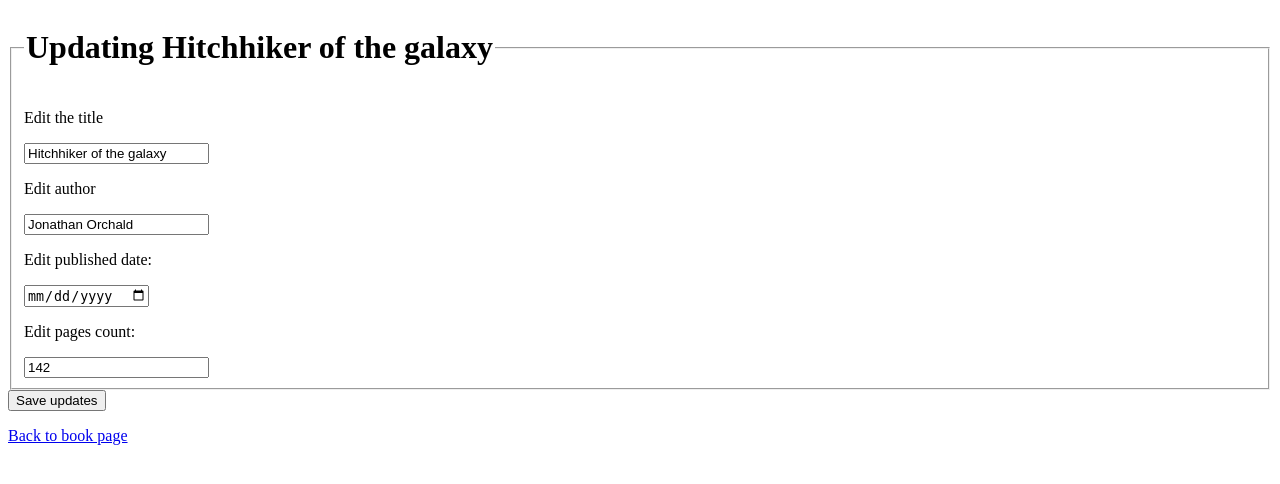
After one commit to kkkovalov/django-library, a Django app: page /1/1/update/ in a window 1280 px wide. The commit adds this page. Shown: the top 484 px of the page. Run offline with Django 4.2, Linux system fonts and the light colour scheme; data comes from the database, SQL or seed files in the repository; both versions use the stored data as it was after the commit.

Commit message:
CRUD operation for the library complete. Still fails to have empty fields, esspecialy the datetime format

```diff
--- a/libdeck/models.py
+++ b/libdeck/models.py
@@ -15,7 +15,7 @@ class Book(models.Model):
     libdeck_id = models.ForeignKey(LibrarySpace, on_delete=models.CASCADE, related_name="books")
     book_title = models.CharField(max_length=200, verbose_name="Title")
     book_author = models.CharField(max_length=200, verbose_name="Author")
-    book_pub_date = models.DateField(verbose_name="Date published")
+    book_pub_date = models.DateField(verbose_name="Date published", blank=True)
     book_pages = models.IntegerField(default=0, verbose_name="Pages")
 
     def __str__(self):
--- a/libdeck/urls.py
+++ b/libdeck/urls.py
@@ -9,5 +9,7 @@ urlpatterns = [
     path("", views.index, name="index"),
     path("<int:library_id>/", views.library, name="library_page"),
     path("<int:library_id>/<int:book_id>/", views.books, name="book_page"),
-    path("<int:library_id>/newbook/", views.newbook, name="new_book"),
+    path("<int:library_id>/newbook/", views.newBook, name="new_book"),
+    path("<int:library_id>/<int:book_id>/update/", views.updateBook, name="book_update"),
+    # path("<int:library_id>/<int:book_id>/deleteconfirmation/", views.deleteConfirmation, name="delete_confirmation"),
 ]
--- a/libdeck/views.py
+++ b/libdeck/views.py
@@ -1,5 +1,10 @@
-from django.http import HttpResponse, Http404, HttpRequest
+from typing import Any
+from django.db.models.query import QuerySet
+from django.http import HttpResponse, Http404, HttpRequest, HttpResponseRedirect
 from django.shortcuts import render, get_object_or_404
+from django.urls import reverse
+from django.views import generic
+from datetime import datetime
 
 from .models import LibrarySpace, Book
 
@@ -9,6 +14,24 @@ def index(request):
     context = {"latest_library_list": latest_library_list}
     return render(request, "libdeck/index.html", context)
     # return HttpResponse("Welcome to library crossroads!");
+
+
+# class IndexView(generic.ListView):
+#     template_name = "libdeck/index.html"
+#     context_object_name = "latest_library_list"
+
+#     def get_queryset(self):
+#         return LibrarySpace.objects.order_by("lib_date_opened")
+
+
+# class LibraryView(generic.ListView):
+#     model = LibrarySpace
+#     context_object_name = "latest_book_list"
+#     template_name = "libdeck/library.html"
+# class BookView(generic.DeleteView):
+#     model = Book
+#     template_name="libdeck/book.html"
+
 
 def library(request, library_id):
 
@@ -26,22 +49,56 @@ def library(request, library_id):
     return render(request, "libdeck/library.html", context)
 
 def books(request, library_id, book_id):
-    try:
-        cur_book = Book.objects.get(pk=book_id)
-    except Book.DoesNotExist:
-        raise Http404("Book does not exist")
-    cur_library = LibrarySpace.objects.get(pk=library_id)
-    context = {"book": cur_book, "library": cur_library}
-    return render(request, "libdeck/book.html", context)
+    if request.method == "GET":
+        try:
+            cur_book = Book.objects.get(pk=book_id)
+        except Book.DoesNotExist:
+            raise Http404("Book does not exist")
+        cur_library = LibrarySpace.objects.get(pk=library_id)
+        context = {"book": cur_book, "library": cur_library}
+        return render(request, "libdeck/book.html", context)
+    elif "delete" in request.POST:
+        Book.objects.filter(pk=book_id).delete()
+        return HttpResponseRedirect(reverse("libdeck:library_page", args=(library_id,)))
+    elif "update" in request.POST:
+        return HttpResponseRedirect(reverse("libdeck:book_update", args=(library_id, book_id,)))
+    else:
+        raise Http404("The page you are trying to access does not exist.")
 
-def newbook(request, library_id):
+def newBook(request, library_id):
+    cur_library = get_object_or_404(LibrarySpace, pk=library_id)
     if request.method == "GET":
-        cur_library = get_object_or_404(LibrarySpace, pk=library_id)
         context = {"library": cur_library}
         return render(request, "libdeck/newbook.html", context)
     elif request.method == "POST":
-        new_book = Book.objects.
-        return HttpResponse("Thank you for adding %s" % request.POST["book_name"])
-
+        try:
+            new_book = Book(libdeck_id=cur_library, book_title=request.POST["book_title"], book_author=request.POST["book_author"], book_pub_date=request.POST["book_pub_date"], book_pages=request.POST["book_pages"])
+        except(KeyError, Book.DoesNotExist):
+            return render(request, "libdeck/newbook.html", context)
+        else:
+            new_book.save()
+            return HttpResponseRedirect(reverse("libdeck:book_page", args=(library_id,new_book.id,)))
     else:
         raise Http404("The page you are trying to access does not exist.")
+
+def updateBook(request, library_id, book_id):
+    cur_library = get_object_or_404(LibrarySpace, pk=library_id)
+    cur_book = get_object_or_404(Book, pk=book_id)
+    if request.method == "GET":
+        context = {"library": cur_library, "book": cur_book}
+        return render(request, "libdeck/updateBook.html", context)
+    elif request.method == "POST":
+        cur_book.book_title = request.POST.get("book_title", '')
+        cur_book.book_author = request.POST.get("book_author", '')
+        cur_book.book_pub_date = request.POST.get("book_pub_date")
+        cur_book.book_pages = request.POST.get("book_pages", 0)
+        cur_book.save()
+        return HttpResponseRedirect(reverse("libdeck:book_page", args=(library_id, book_id,)))
+    else:
+        raise Http404("The page you are trying to access does not exist.")
+
+# def deleteConfirmation(request, library_id, book_id):
+#     cur_library = get_object_or_404(LibrarySpace, pk=library_id)
+#     cur_book = get_object_or_404(Book, pk=book_id)
+#     context = {"library": cur_library, "book": cur_book}
+#     return render(request, "libdeck/deleteConfirmation.html", context)
--- /dev/null
+++ b/templates/libdeck/deleteConfirmation.html
@@ -0,0 +1,6 @@
+<forms action="{% url 'libdeck:delete_confirmation' library.id book.id %}" method="POST">
+    {% csrf_token %}
+    <h3>Are you sure you want to delete  </h3>
+    <input type="submit" value="Delete">
+    <p><a href='{% url 'libdeck:library_page' library.id %}'>Cancel</a></p>
+</forms>
--- a/templates/libdeck/library.html
+++ b/templates/libdeck/library.html
@@ -14,5 +14,5 @@
 <footer>
     <hr style="margin-top: 4em"></hr>
     <a href="/">Go back to the main page</a>
-    <a href="{% url 'libdeck:new_book' cur_library.id %}">Add a new book</a>
+    <a style="display: inline; margin-left: 2em;" href="{% url 'libdeck:new_book' cur_library.id %}">Add a new book</a>
 </footer>
--- a/templates/libdeck/newbook.html
+++ b/templates/libdeck/newbook.html
@@ -4,11 +4,11 @@
     <legend><h1>Welcome to the {{ library.lib_name }}</h1></legend>
     <h2 style="margin-bottom: 2em">Please enter new book details below.</h2>
     <p>Enter book name:</p>
-    <input type="text" name="book_name" required>
+    <input type="text" name="book_title" required>
     <p>Enter book author:</p>
     <input type="text" name="book_author" required>
     <p>Enter book published date:</p>
-    <input type="date" name="book_pubdate">
+    <input type="date" name="book_pub_date">
     <p>Enter number of pages:</p>
     <input type="number" name="book_pages" required>
 </fieldset>
--- /dev/null
+++ b/templates/libdeck/updateBook.html
@@ -0,0 +1,18 @@
+<form action="{% url 'libdeck:book_update' library.id book.id %}" method="POST">
+    {% csrf_token %}
+    <fieldset>
+        <legend><h1>Updating {{ book.book_title }}</h1></legend>
+        <p>Edit the title</p>
+        <input type="text" value="{{ book.book_title }}" name="book_title">
+        <p>Edit author</p>
+        <input type="text" value="{{ book.book_author }}" name="book_author">
+        <p>Edit published date:</p>
+        <input type="date" value="{{ book.book_pub_date|date:"Y-m-d" }}" name="book_pub_date">
+        <p>Edit pages count:</p>
+        <input type="number" value="{{ book.book_pages }}" name="book_pages">
+    </fieldset>
+
+    <input type="submit" name="save_update" value="Save updates">
+
+</form>
+<p><a href="{% url 'libdeck:book_page' library.id book.id %}">Back to book page</a></p>
```
Also changed, not shown: templates/libdeck/book.html (+7 -0 lines), db.sqlite3, libdeck/migrations/0005_alter_book_book_pub_date.py (added).
